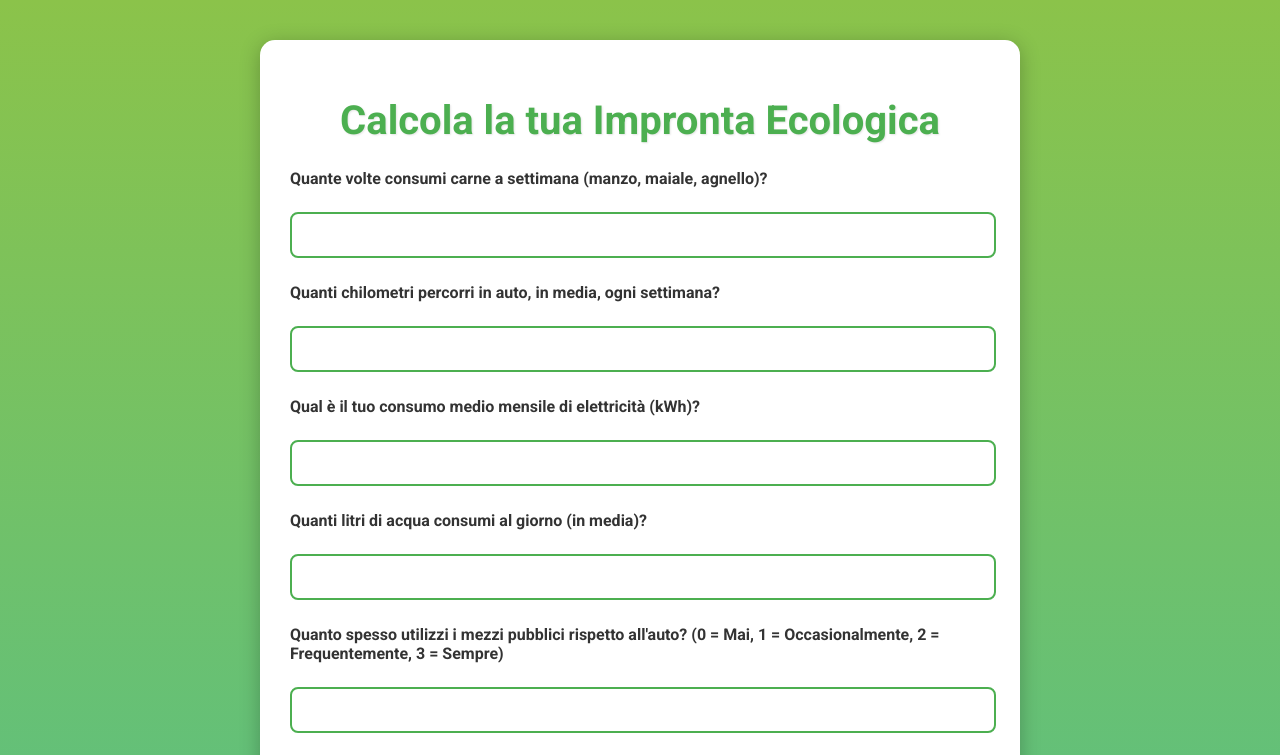
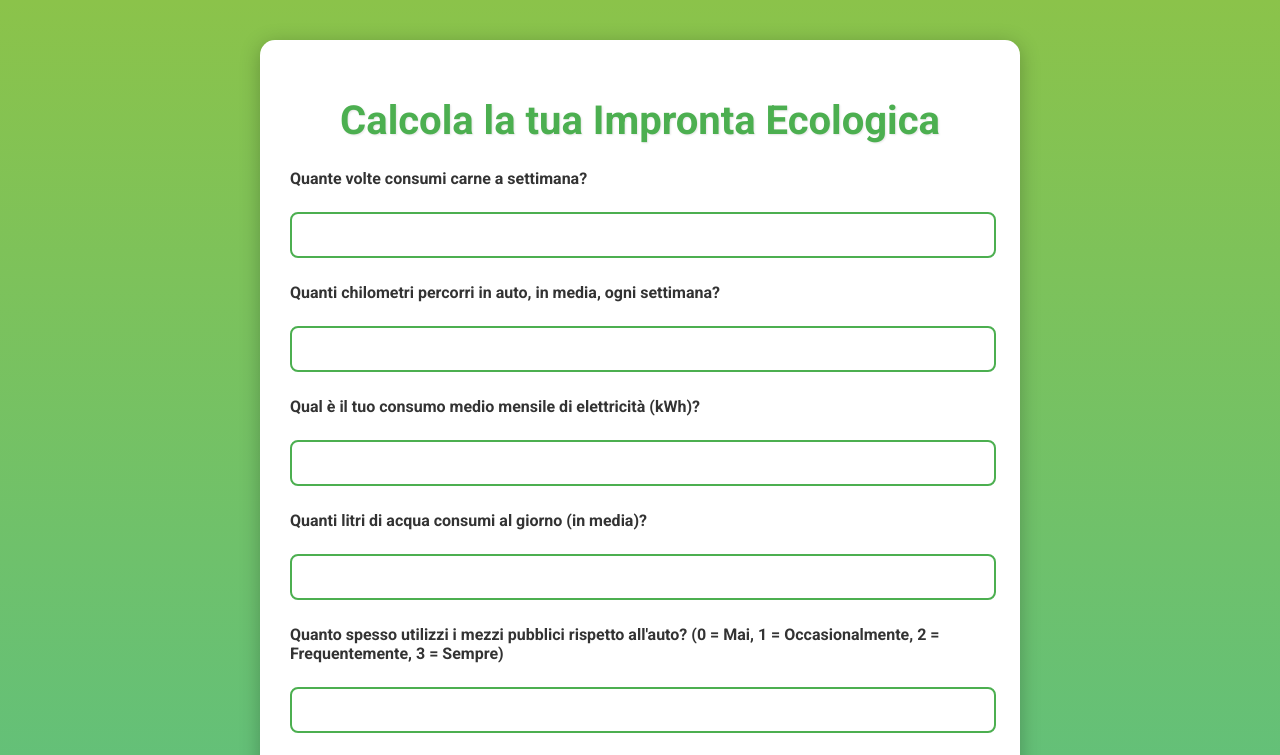
Before and after one commit to sunnyy-3/Calcola-Impronta-Ecologica, a plain HTML site: page index.html in a window 1280 px wide. Shown: the top 755 px of the page. Drawn offline with nearby package versions, Linux system fonts and the light colour scheme.

Commit message:
Update index.html

```diff
--- a/index.html
+++ b/index.html
@@ -164,7 +164,7 @@
     <div class="container">
         <h1 class="title">Calcola la tua Impronta Ecologica</h1>
         <div id="quiz">
-            <div class="question"><p>Quante volte consumi carne a settimana (manzo, maiale, agnello)?</p><input type="number" id="meat" min="0" max="7"></div>
+            <div class="question"><p>Quante volte consumi carne a settimana?</p><input type="number" id="meat" min="0" max="7"></div>
             <div class="question"><p>Quanti chilometri percorri in auto, in media, ogni settimana?</p><input type="number" id="car" min="0"></div>
             <div class="question"><p>Qual è il tuo consumo medio mensile di elettricità (kWh)?</p><input type="number" id="electricity" min="0"></div>
             <div class="question"><p>Quanti litri di acqua consumi al giorno (in media)?</p><input type="number" id="water" min="0"></div>
```
